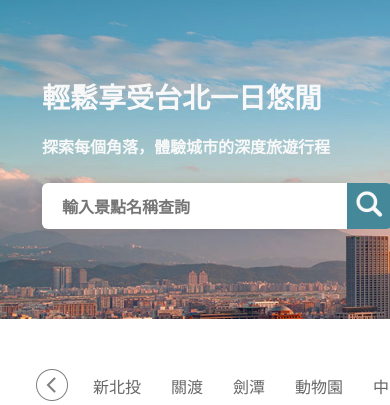
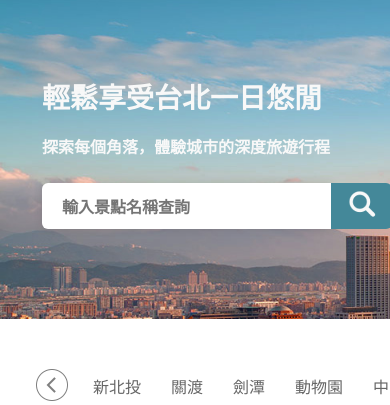
Before and after one commit to Chienenn/TaipeiDayTrip, a Flask app: page / in a window 390 px wide; the page is wider, and only the part inside the window is pictured. Shown: the part 75-480 px from the top of that part. Run offline with Flask 3, Linux system fonts and the light colour scheme; data comes from the database, SQL or seed files in the repository.

Commit message:
S2 Week2 HW

```diff
--- a/static/css/index.css
+++ b/static/css/index.css
@@ -363,4 +363,8 @@ p {
   #footer-div {
     width: 600px;
   }
+  #search-btn {
+    width: 85px;
+    height: 46px;
+  }
 }
```
